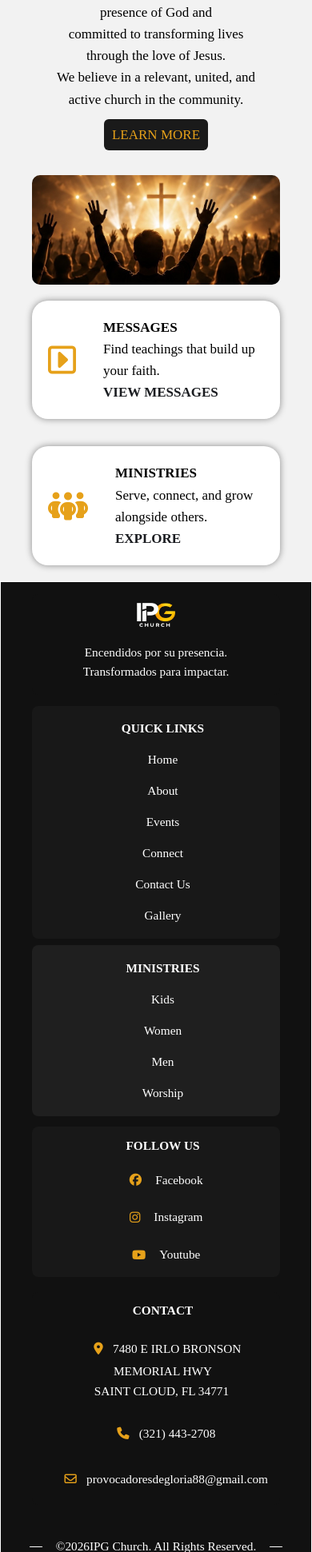
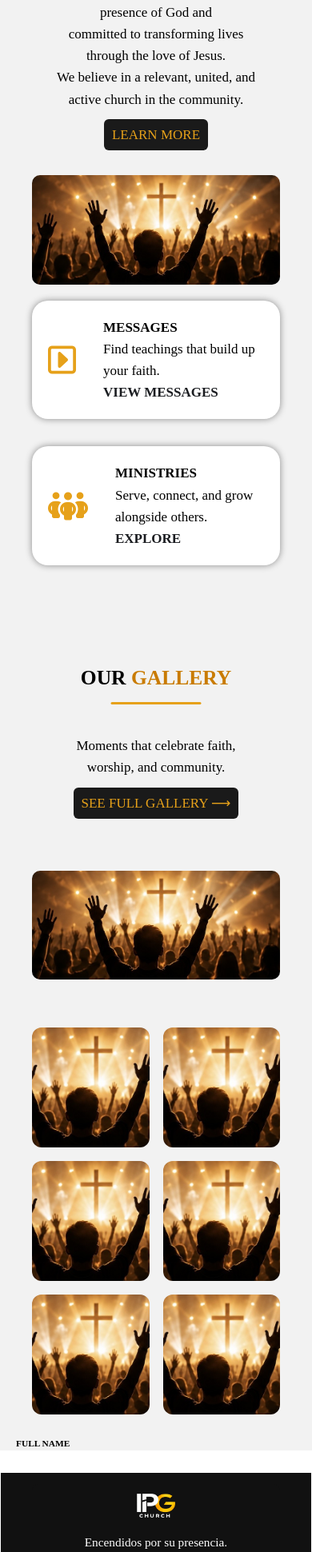
Before and after one commit to gfigueroa07/ipg_church, a Django app: page / in a window 390 px wide; the page is wider, and only the part inside the window is pictured. Shown: the part 1360-3301 px from the top of that part at 80% size. Run offline with Django 5.2, Linux system fonts and the light colour scheme.

Commit message:
created gallery.html, gallery-preview, forms.py

```diff
--- a/church_site/church_site/urls.py
+++ b/church_site/church_site/urls.py
@@ -24,6 +24,7 @@ urlpatterns = [
     path('about/', views.about, name='about'),
     path('messages/', views.messages, name='messages'),
     path('ministries/', views.ministries, name='ministries'),
+    path('gallery/', views.gallery, name='gallery'),
     path('donate/', views.donate, name='donate'),
     path('request_prayer/', views.request_prayer, name='request_prayer'),
     path('sermons/', views.sermons, name='sermons'),
--- a/church_site/core/templates/core/base.html
+++ b/church_site/core/templates/core/base.html
@@ -18,13 +18,10 @@
             </div>
             <div class='nav-center'>
                 <ul class="nav-links">
-                    <li><a class='home' href="#home">Home</a></li>
-                    <li><a href="#about">About</a></li>
-                    <li><a href="#events">Events</a></li>
-                    {% comment %} <li><a href="#resources">Resources</a></li> {% endcomment %}
-                    <li><a href="#connect">Connect</a></li>
+                    <li><a class='home' href="{% url 'home' %}">Home</a></li>
+                    <li><a href="{% url 'about' %}">About</a></li>
                     <li><a href="#contact">Contact Us</a></li>
-                    <li><a href="#gallery">Gallery</a></li>
+                    <li><a href="{% url 'gallery' %}">Gallery</a></li>
                 </ul>
             </div>
             <div class='nav-right'>
@@ -45,12 +42,10 @@
                     <button class="close-btn" onclick="closeSidebar()">
                         <i class="fa-solid fa-xmark"></i>
                     </button>
-                    <a href="#home">Home</a>
-                    <a href="#about">About</a>
-                    <a href="#events">Events</a>
-                    <a href="#connect">Connect</a>
+                    <a href="{% url 'home' %}">Home</a>
+                    <a href="{% url 'about' %}">About</a>
                     <a href="#contact">Contact Us</a>
-                    <a href="#gallery">Gallery</a>
+                    <a href="{% url 'gallery' %}">Gallery</a>
                 </div>
             </div>
         </nav>
@@ -72,22 +67,19 @@
             <div class='quick-links'>
                 <ul class="ftr-links">
                     <h3>QUICK LINKS</h3>
-                    <li><a class='ftr-home' href="#home">Home</a></li>
-                    <li><a href="#about">About</a></li>
-                    <li><a href="#events">Events</a></li>
-                    {% comment %} <li><a href="#resources">Resources</a></li> {% endcomment %}
-                    <li><a href="#connect">Connect</a></li>
+                    <li><a class='ftr-home' href="{% url 'home' %}">Home</a></li>
+                    <li><a href="{% url 'about' %}">About</a></li>
                     <li><a href="#contact">Contact Us</a></li>
-                    <li><a href="#gallery">Gallery</a></li>
+                    <li><a href="{% url 'gallery' %}">Gallery</a></li>
                 </ul>
             </div>
             <div class='ministries'>
                 <ul class='min-info'>
                     <h3>MINISTRIES</h3>
-                    <li><a href="#kids">Kids</a></li>
-                    <li><a href="#women">Women</a></li>
-                    <li><a href="#men">Men</a></li>
-                    <li><a href="#worship">Worship</a></li>
+                    <li><a href="{% url 'ministries' %}">Kids</a></li>
+                    <li><a href="{% url 'ministries' %}">Women</a></li>
+                    <li><a href="{% url 'ministries' %}">Men</a></li>
+                    <li><a href="{% url 'ministries' %}">Worship</a></li>
                 </ul>
             </div>
             <div class='social'>
--- a/church_site/core/templates/core/home.html
+++ b/church_site/core/templates/core/home.html
@@ -4,6 +4,7 @@
 {% block extra_css %}
 <link rel='stylesheet' href="{% static 'css/home.css' %}">
 <link rel='stylesheet' href="{% static 'css/about.css' %}">
+<link rel='stylesheet' href="{% static 'css/gallery.css' %}">
 {% endblock %}
 {% block content %}
 <div class='home-container'>
@@ -87,7 +88,6 @@
         </div>
         <div class='about-card'>
             <div class='about-info'>
-
                     <i class="fa-regular fa-square-caret-right"></i>
                     <div class='msg-text'>
                         <h6>MESSAGES</h6>
@@ -98,7 +98,6 @@
                             </a>
                         </h6>
                     </div>
-
             </div>
             <div class='about-info'>
                 <i class="fa-solid fa-people-group"></i>
@@ -113,19 +112,78 @@
                 </div>
             </div>
         </div>
-</section>
+    </section>
+    <section id='gallery-preview'>
+        <div class='gallery-wrapper'>
+            <div class="gallery-content">
+                <h1 class="gallery-title">
+                    OUR <span class='highlight'>
+                        GALLERY</span></h1>
+                <p>Moments that celebrate faith,<br>
+                    worship, and community.</p>
+                <a class="gallery-btn" href="{% url 'gallery' %}">
+                    SEE FULL GALLERY ⟶
+                </a>
+            </div>
+            <div class='gallery-featured'>
+                    <img
+                    class="test"
+                    src="{% static 'images/about_img.jpeg' %}"
+                    alt="PRAISE">
+            </div>
+        </div>
+        <div class='gallery-grid'>
+            <div class='gallery-item'>
+                <img
+                class="test1"
+                src="{% static 'images/about_img.jpeg' %}"
+                alt="PRAISE">
+            </div>
+
+            <div class='gallery-item'>
+                <img
+                class="test2"
+                src="{% static 'images/about_img.jpeg' %}"
+                alt="PRAISE">
+            </div>
+
+           <div class='gallery-item'>
+                <img
+                class="test3"
+                src="{% static 'images/about_img.jpeg' %}"
+                alt="PRAISE">
+            </div>
+
+            <div class='gallery-item'>
+                <img
+                class="test4"
+                src="{% static 'images/about_img.jpeg' %}"
+                alt="PRAISE">
+            </div>
+
+            <div class='gallery-item'>
+                <img
+                class="test5"
+                src="{% static 'images/about_img.jpeg' %}"
+                alt="PRAISE">
+            </div>
+
+            <div class='gallery-item'>
+                <img
+                class="test6"
+                src="{% static 'images/about_img.jpeg' %}"
+                alt="PRAISE">
+            </div>
+        </div>
+    </section>
+    <section id='contact'>
+        <div class='contact-card'>
+            <h6>
+                FULL NAME
+            </h6>
 
 
-
-
-
-    <section id='events'>
-    </section>
-    <section id='connect'>
-    </section>
-    <section id='contact'>
-    </section>
-    <section id='gallery'>
+        </div>
     </section>
 </div>
 {% endblock %}
--- a/church_site/core/views.py
+++ b/church_site/core/views.py
@@ -15,6 +15,9 @@ def messages(request):
 def ministries(request):
     return HttpResponse('sermons coming soon...')
 
+def gallery(request):
+    return render(request, 'core/gallery.html')
+
 def donate(request):
     return HttpResponse('donate coming soon...')
 
--- a/church_site/static/css/about.css
+++ b/church_site/static/css/about.css
@@ -47,7 +47,7 @@
 
 .about-img img {
     width: 100%;
-    max-width: 500px;
+    max-width: 1000px;
     height: auto;
     border-radius: 10px;
     object-fit: cover;
@@ -57,6 +57,7 @@
     display: flex;
     gap: 2rem;
     padding: 20px;
+    justify-content: center;
 }
 
 .about-card i {
--- /dev/null
+++ b/church_site/static/css/contact.css
@@ -0,0 +1,4 @@
+.contact-card {
+    background-color: white;
+    box-shadow: 0 0 8px rgba(0, 0, 0, 0.432);
+}
--- /dev/null
+++ b/church_site/static/css/gallery.css
@@ -0,0 +1,217 @@
+/* HOME GALLERY  */
+.gallery-title {
+    position: relative;
+    display: inline-block;
+    padding-bottom: 12px;
+}
+
+.highlight {
+    color: #c97b00;
+}
+
+.gallery-title::after {
+    content: "";
+    position: absolute;
+    left: 50%;
+    transform: translateX(-50%);
+    bottom: 0;
+    width: 60%;
+    height: 3px;
+    background: #e6a11a;
+    border-radius: 2px;
+}
+
+.gallery-wrapper {
+    display: flex;
+    align-items: center;
+    justify-content: space-between;
+    gap: 3rem;
+    padding: 60px;
+    padding-inline: 20px;
+}
+
+.gallery-content {
+    gap: 5rem;
+    padding: 20px;
+}
+
+.gallery-btn {
+    color: #e6a11a;
+    background-color: #1A1A1A;
+    border-radius: 6px;
+    padding: 10px;
+}
+
+.gallery-btn:hover {
+    background-color: #353535;
+    text-decoration: none;
+}
+
+.gallery-featured {
+    flex: 1;
+}
+
+.gallery-featured img {
+    width: 100%;
+    max-width: 1000px;
+    height: auto;
+    border-radius: 10px;
+    object-fit: cover;
+}
+
+.gallery-grid {
+    padding-inline: 20px;
+    display: grid;
+    grid-template-columns: repeat(3, 1fr);
+    gap: 1rem;
+}
+
+.gallery-item {
+    overflow: hidden;
+    border-radius: 12px;
+}
+
+.gallery-item img {
+    width: 100%;
+    height: 100%;
+    object-fit: cover;
+    transition: transform .3s ease;
+}
+
+.gallery-item:hover img {
+    transform: scale(1.05);
+}
+
+/* GALLERY PAGE */
+
+.gallery-header {
+    position: relative;
+}
+
+.gallery-bckgnd-img img {
+    width: 100%;
+    height: 300px;
+    display: block;
+}
+
+.gallery-bckgnd-img::before {
+    content: "";
+    position: absolute;
+    inset: 0;
+    pointer-events: none;
+
+    background:
+        linear-gradient(to right, #000000 0%, transparent 40%),
+        linear-gradient(to top, #000000 0%, transparent 20%),
+        linear-gradient(to bottom, #000000 0%, transparent 20%);
+}
+
+.gallery-page-content {
+    position: absolute;
+    top: 50%;
+    left: 40px;   /* distance from left edge */
+    transform: translateY(-50%); /* only vertical centering */
+    z-index: 1;
+    color: white;
+    text-align: left;
+}
+
+.galleries {
+
+}
+
+
+
+
+
+
+
+
+
+
+
+
+
+
+
+
+
+
+
+
+
+
+
+
+
+
+
+@media (min-width: 1401px) {
+
+}
+
+@media (max-width: 1400px) {
+
+}
+
+@media (max-width: 1200px) {
+
+}
+
+@media (max-width: 992px) {
+    .gallery-wrapper {
+        flex-direction: column;
+        text-align: center;
+    }
+
+    .gallery-grid {
+        grid-template-columns: repeat(2, 1fr);
+    }
+
+    .gallery-item {
+        height: 150px;
+        width: 100%;
+        overflow: hidden;
+        border-radius: 12px;
+    }
+
+    .gallery-item img {
+        width: 100%;
+        height: 100%;
+        object-fit: cover;
+        transition: transform .3s ease;
+    }
+}
+
+@media (max-width: 768px) {
+}
+
+@media (max-width: 576px) {
+
+
+}
+
+@media (max-width: 480px) {
+    .gallery-wrapper {
+        flex-direction: column;
+        text-align: center;
+    }
+
+    .gallery-grid {
+        grid-template-columns: repeat(2, 1fr);
+    }
+
+    .gallery-item {
+        height: 150px;
+        width: 100%;
+        overflow: hidden;
+        border-radius: 12px;
+    }
+
+    .gallery-item img {
+        width: 100%;
+        height: 100%;
+        object-fit: cover;
+        transition: transform .3s ease;
+    }
+}
--- a/church_site/static/css/home.css
+++ b/church_site/static/css/home.css
@@ -66,7 +66,7 @@
 
 #home .title,
 #home .highlight {
-    color: #e6a11a;
+    color: #c97b00;
 }
 
 .home-logo {
```
Also changed, not shown: church_site/core/templates/core/gallery.html (added, +28 -0 lines), church_site/church_site/forms.py (added), church_site/static/css/connect.css (added), church_site/static/css/connect.html (deleted), church_site/static/css/contact.html (deleted), church_site/static/css/gallery.html (deleted), church_site/static/images/gallery_layout.PNG (added).
